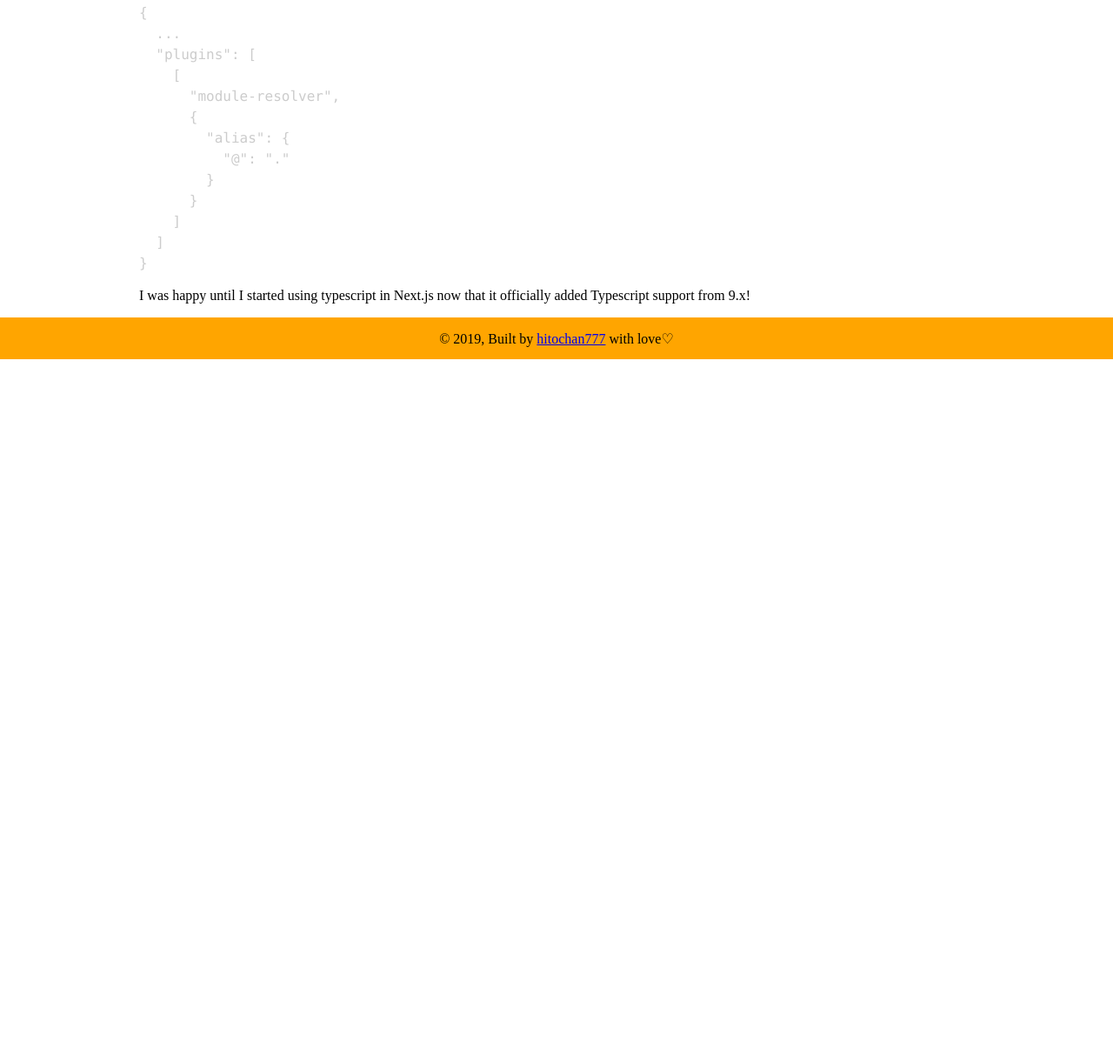
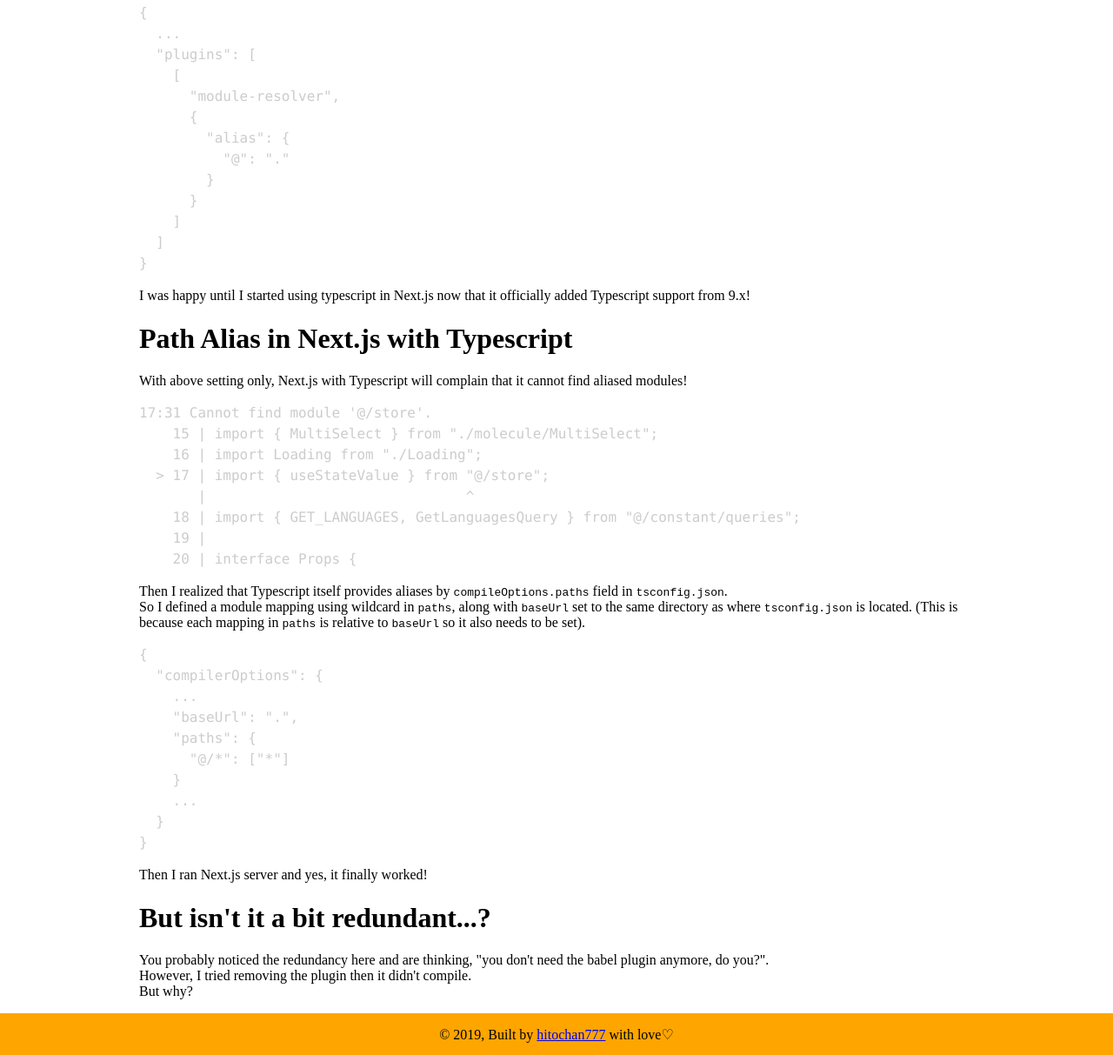
Before and after one commit to hitochan777/hitochan777-old, a Gatsby site: page /2019-09-25-using-path-alias-in-next-js-typescript-like-nuxt-js/ in a window 1280 px wide. Shown: the part 680-1893 px from the top of the page at 87% size. Before the commit the page ends 1093 px from the top, so only its background shows below. Built offline with nearby package versions, Linux system fonts and the light colour scheme; Gatsby itself is replaced by a stand-in of ours; some packages are replaced by stand-ins of ours; code samples lack their colours.

Commit message:
Update Blog “2019-09-25-using-path-alias-in-next-js-typescript-like-nuxt-js”

````diff
--- a/_posts/blog/2019-09-25-using-path-alias-in-next-js-typescript-like-nuxt-js.md
+++ b/_posts/blog/2019-09-25-using-path-alias-in-next-js-typescript-like-nuxt-js.md
@@ -43,3 +43,42 @@ You just need to download this package and add the following setting (or whateve
 ```
 
 I was happy until I started using typescript in Next.js now that it officially added Typescript support from 9.x!
+
+# Path Alias in Next.js with Typescript
+
+With above setting only, Next.js with Typescript will complain that it cannot find aliased modules!
+
+```console
+17:31 Cannot find module '@/store'.
+    15 | import { MultiSelect } from "./molecule/MultiSelect";
+    16 | import Loading from "./Loading";
+  > 17 | import { useStateValue } from "@/store";
+       |                               ^
+    18 | import { GET_LANGUAGES, GetLanguagesQuery } from "@/constant/queries";
+    19 |
+    20 | interface Props {
+```
+
+Then I realized that Typescript itself provides aliases by `compileOptions.paths` field in `tsconfig.json`.
+So I defined a module mapping using wildcard in `paths`, along with `baseUrl` set to the same directory as where `tsconfig.json` is located. (This is because each mapping in `paths` is relative to `baseUrl` so it also needs to be set).
+
+```json
+{
+  "compilerOptions": {
+    ...
+    "baseUrl": ".",
+    "paths": {
+      "@/*": ["*"]
+    }
+    ...
+  }
+}
+```
+
+Then I ran Next.js server and yes, it finally worked!
+
+# But isn't it a bit redundant...?
+
+You probably noticed the redundancy here and are thinking, "you don't need the babel plugin anymore, do you?".
+However, I tried removing the plugin then it didn't compile.
+But why?
````
